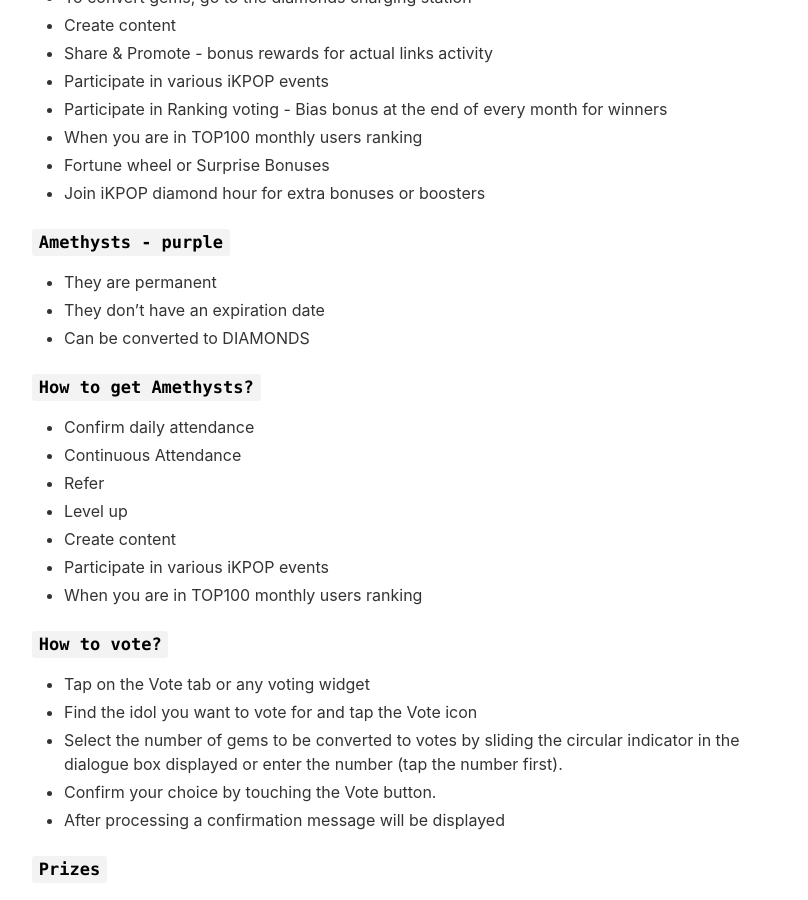
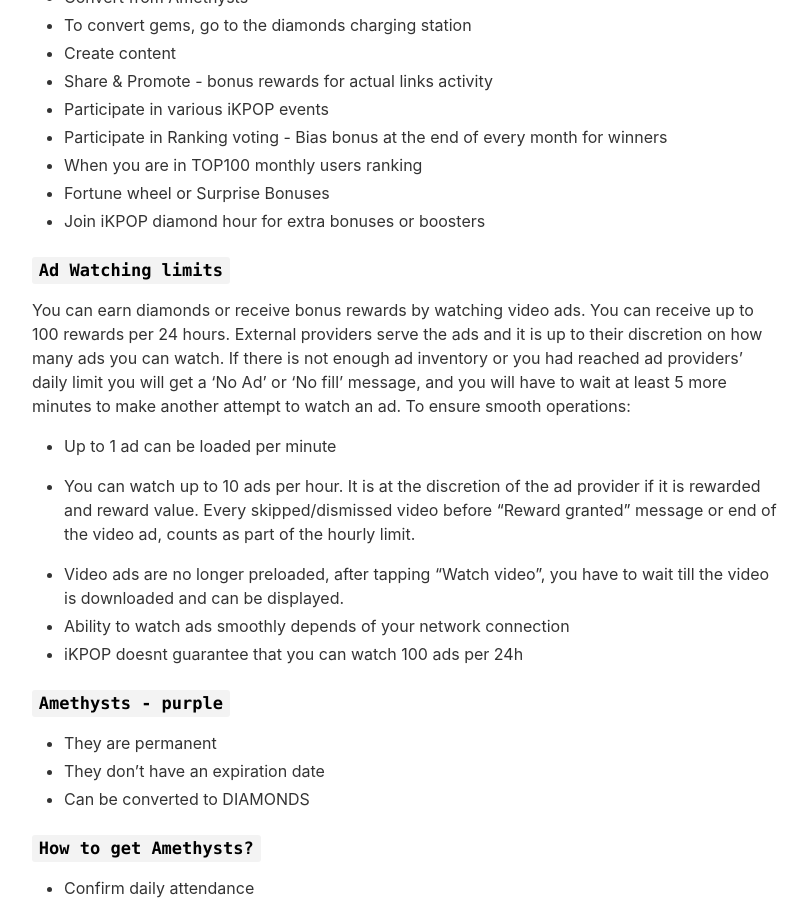
Before and after one commit to kapp7/app, a Jekyll site: the page built from _pages/en/qa.md, in a window 1280 px wide and 900 px high, scrolled down 1869 px. Shown: the whole window, without its empty margins (233-1041 px from the left). Built offline with Jekyll 4.4.1, drawn with Linux system fonts in a browser that asks for light colours; nearby versions of some CDN libraries; some of the changed text lies outside the part shown.

Commit message:
Update qa.md

```diff
--- a/_pages/en/qa.md
+++ b/_pages/en/qa.md
@@ -22,6 +22,7 @@
 - Novemeber/December releases - TOP Users ranking, Ad watching limits will be updated (possible to load at most 1 ad per minute, and up to 10 per hour, up to 100 rewards per 24h), ad value depends on the ad server, not all ads loaded have predetermined reward values (new ad provider), iOS in-app purchases, daily Twitter/Youtube statistics, MV voting
 - On November 30th, 2022 - update of the available ads values
 - New voting schedule 2023
+- End of surprise bonus beta testing (frequency limited)
 
 ### `What are the rewards for winners and how they are provided?`
  - iKPOP holds various possibilities of voting for your favourite artists, every month there is a birthday/debut anniversary rewarded event as well as idol monthly ranking and any special theme vote options. The winners will receive rewards depending on the event level achieved during voting as specified in each event description. iKPOP always wants to provide the best option for the winning fandom, in case a different ad is requested from the same market value level collection (social media campaigns, digital ads in South Korea, US, Japan or other countries) a change of the default one is possible within 2 days of winning the voting. The rewarded AD content is being prepared and selected by the fans. To see the current available collection of ads go to Fan Events.
@@ -59,6 +60,18 @@
 - When you are in TOP100 monthly users ranking
 - Fortune wheel or Surprise Bonuses
 - Join iKPOP diamond hour for extra bonuses or boosters
+
+### `Ad Watching limits`
+You can earn diamonds or receive bonus rewards by watching video ads. You can receive up to 100 rewards per 24 hours.
+External providers serve the ads and it is up to their discretion on how many ads you can watch. If there is not enough ad inventory or you had reached ad providers' daily limit you will get a 'No Ad' or 'No fill' message, and you will have to wait at least 5 more minutes to make another attempt to watch an ad.
+To ensure smooth operations:
+- Up to 1 ad can be loaded per minute
+- You can watch up to 10 ads per hour. It is at the discretion of the ad provider if it is rewarded and reward value. Every skipped/dismissed video before "Reward granted" message or end of the video ad, counts as part of the hourly limit.
+
+- Video ads are no longer preloaded, after tapping "Watch video", you have to wait till the video is downloaded and can be displayed.
+- Ability to watch ads smoothly depends of your network connection
+- iKPOP doesnt guarantee that you can watch 100 ads per 24h
+
 
 ### `Amethysts - purple`
 - They are permanent
```
Also changed, not shown: other parts of _pages/en/qa.md (+1 -1 lines).
